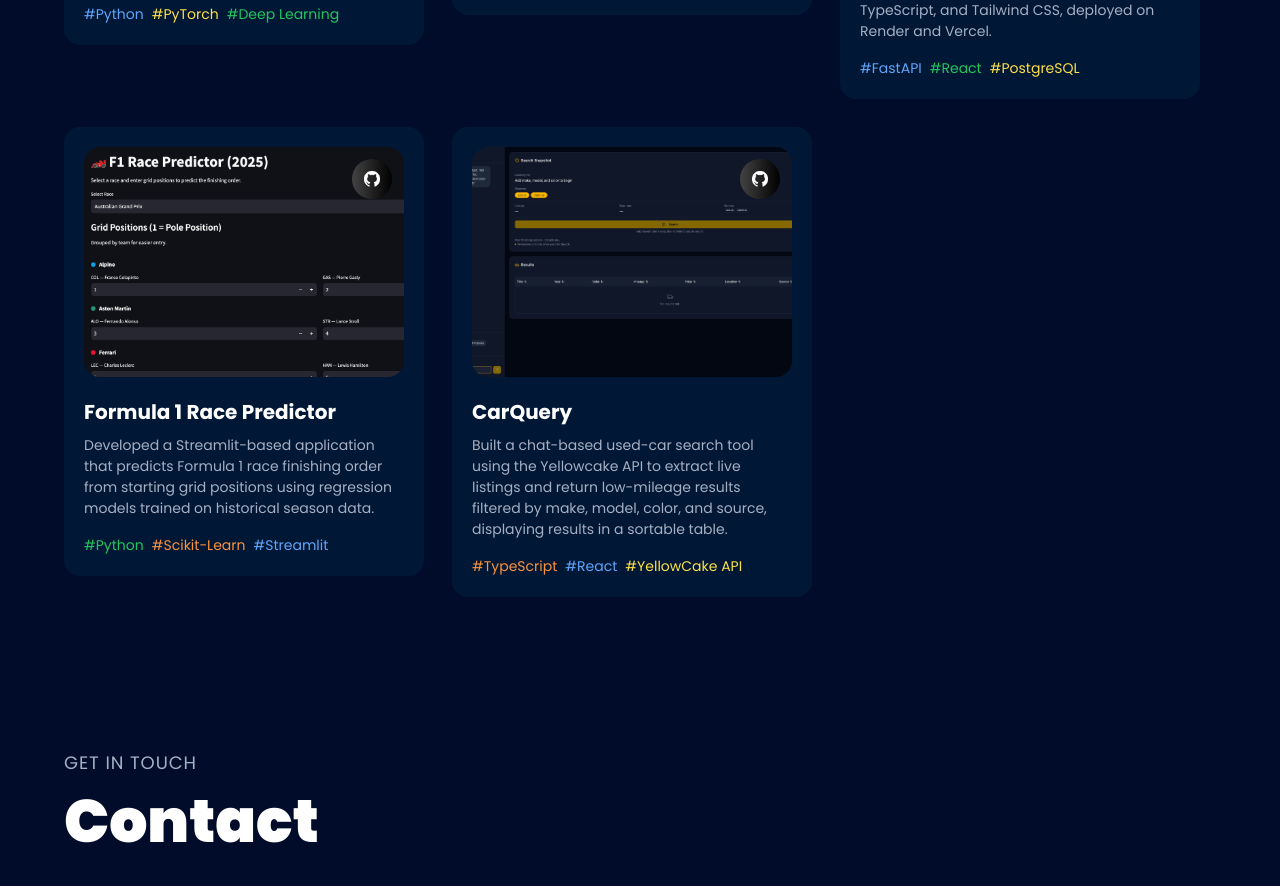
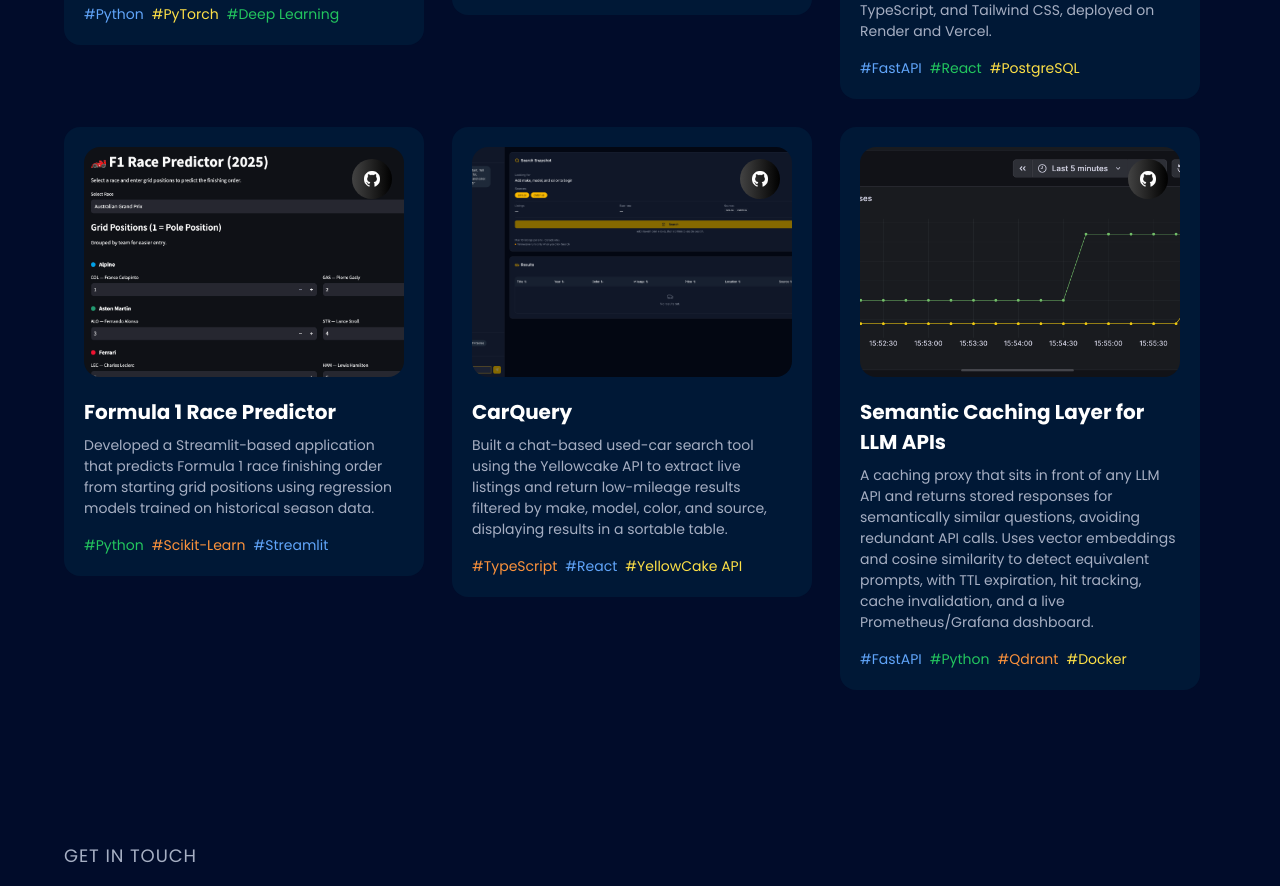
Before and after one commit to Cnashn/Portfolio-Website, a React (Vite) app: page / in a window 1280 px wide. Shown: the part 3940-4826 px from the top of the page. Built offline with nearby package versions, Linux system fonts and the light colour scheme.

Commit message:
add semantic cache LLM project card (EN/FR)

```diff
--- a/src/assets/index.js
+++ b/src/assets/index.js
@@ -24,6 +24,7 @@
 import f1 from "./f1-race-predictor.png";
 import carquery from "./search.png";
 import gymprog from "./gymprog.png";
+import semanticCache from "./semantic-cache.png";
 
 export {
   logo,
@@ -52,4 +53,5 @@
   typescript,
   carquery,
   gymprog,
+  semanticCache,
 };
--- a/src/constants/index.js
+++ b/src/constants/index.js
@@ -19,7 +19,8 @@
   scdeepinsight,
   f1,
   carquery,
-  gymprog
+  gymprog,
+  semanticCache
 } from "../assets";
 
 
@@ -221,7 +222,31 @@
     image: carquery,
     source_code_link: "https://github.com/Cnashn/CarQuery",
   },
-
+  {
+    name: "Semantic Caching Layer for LLM APIs",
+    description:
+      "A caching proxy that sits in front of any LLM API and returns stored responses for semantically similar questions, avoiding redundant API calls. Uses vector embeddings and cosine similarity to detect equivalent prompts, with TTL expiration, hit tracking, cache invalidation, and a live Prometheus/Grafana dashboard.",
+    tags: [
+      {
+        name: "FastAPI",
+        color: "text-blue-400",
+      },
+      {
+        name: "Python",
+        color: "text-green-500",
+      },
+      {
+        name: "Qdrant",
+        color: "text-orange-400",
+      },
+      {
+        name: "Docker",
+        color: "text-yellow-300",
+      },
+    ],
+    image: semanticCache,
+    source_code_link: "https://github.com/Cnashn/semantic-cache",
+  },
 ];
 
 export { technologies, experiences,  projects };
--- a/src/translations.js
+++ b/src/translations.js
@@ -92,6 +92,11 @@
         name: "CarQuery",
         description:
           "Built a chat-based used-car search tool using the Yellowcake API to extract live listings and return low-mileage results filtered by make, model, color, and source, displaying results in a sortable table.",
+      },
+      {
+        name: "Semantic Caching Layer for LLM APIs",
+        description:
+          "A caching proxy that sits in front of any LLM API and returns stored responses for semantically similar questions, avoiding redundant API calls. Uses vector embeddings and cosine similarity to detect equivalent prompts, with TTL expiration, hit tracking, cache invalidation, and a live Prometheus/Grafana dashboard.",
       },
     ],
   },
@@ -190,6 +195,11 @@
         description:
           "Création d'un outil de recherche de voitures d'occasion par chat utilisant l'API Yellowcake pour extraire des annonces en direct et retourner des résultats filtrés par marque, modèle, couleur et source, affichés dans un tableau triable.",
       },
+      {
+        name: "Couche de cache semantique pour APIs LLM",
+        description:
+          "Un proxy de cache qui intercepte les requetes vers une API LLM et retourne des reponses stockees pour des questions semantiquement similaires, evitant les appels redondants. Utilise des embeddings vectoriels et la similarite cosinus pour detecter les requetes equivalentes, avec expiration TTL, suivi des acces, invalidation du cache et un tableau de bord Prometheus/Grafana en temps reel.",
+      },
     ],
   },
 };
```
Also changed, not shown: src/assets/semantic-cache.png (added).
